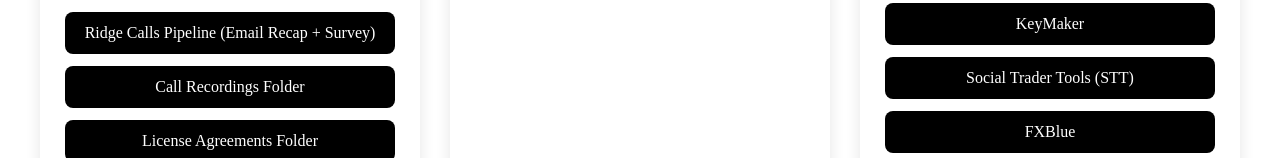
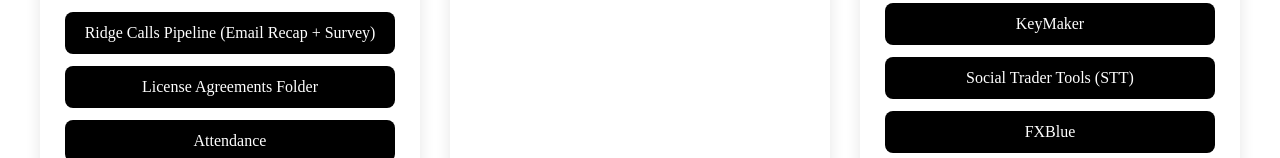
Before and after one commit to ImportantFiles/SupportingAdmins, a plain HTML site: page index.html in a window 1280 px wide. Shown: the part 777-935 px from the top of the page. Drawn offline with Linux system fonts and the light colour scheme.

Commit message:
Update index.html

```diff
--- a/index.html
+++ b/index.html
@@ -146,7 +146,6 @@ ul { list-style-type: none; padding: 0; margin: 0; }
       <li><a class="list-item" href="https://docs.google.com/spreadsheets/d/1ZEuTGamh8rXbKZZo2GXgJPaIbIMIG7TFhRKYc58ffVg/edit?gid=796585018#gid=796585018" target="_blank" rel="noopener noreferrer">Revoked LKs (RIDGE)</a></li>
       <li><a class="list-item" href="https://docs.google.com/spreadsheets/d/1qKTGPSLZ4OQBtTZSHG4xffLGN59bhdEb_W6UzSs48Qc/edit?gid=1359976675#gid=1359976675" target="_blank" rel="noopener noreferrer">No/ Incomplete IB links</a></li>
       <li><a class="list-item" href="https://docs.google.com/spreadsheets/d/19IpaLtmCZ_8Gz9TpOStavQurJ-oh5jLs7VDJLChOrPo/edit?gid=0#gid=0" target="_blank" rel="noopener noreferrer">Ridge Calls Pipeline (Email Recap + Survey)</a></li>
-      <li><a class="list-item" href="https://drive.google.com/drive/u/0/folders/1Kyawrx24yw7hSpWixC1dtNrXl4PYW5Sp" target="_blank" rel="noopener noreferrer">Call Recordings Folder</a></li>
       <li><a class="list-item" href="https://drive.google.com/drive/folders/1KvIykh0vitV40Am1gNpeBGbSsXygcy9T" target="_blank" rel="noopener noreferrer">License Agreements Folder</a></li>
       <li><a class="list-item" href="https://docs.google.com/spreadsheets/d/1AZA90cR-mS9txFmh9c-969DE6L9akNGEMpmGPRU10pQ/edit?gid=0#gid=0" target="_blank" rel="noopener noreferrer">Attendance</a></li>
       <li><a class="list-item" href="https://docs.google.com/spreadsheets/d/1ki4lEycI_bPUiHv1N-p3tIEwbnLEXVSIAZC5MYbqPFI/edit?gid=1006185756#gid=1006185756" target="_blank" rel="noopener noreferrer">Login Accounts</a></li>
```
